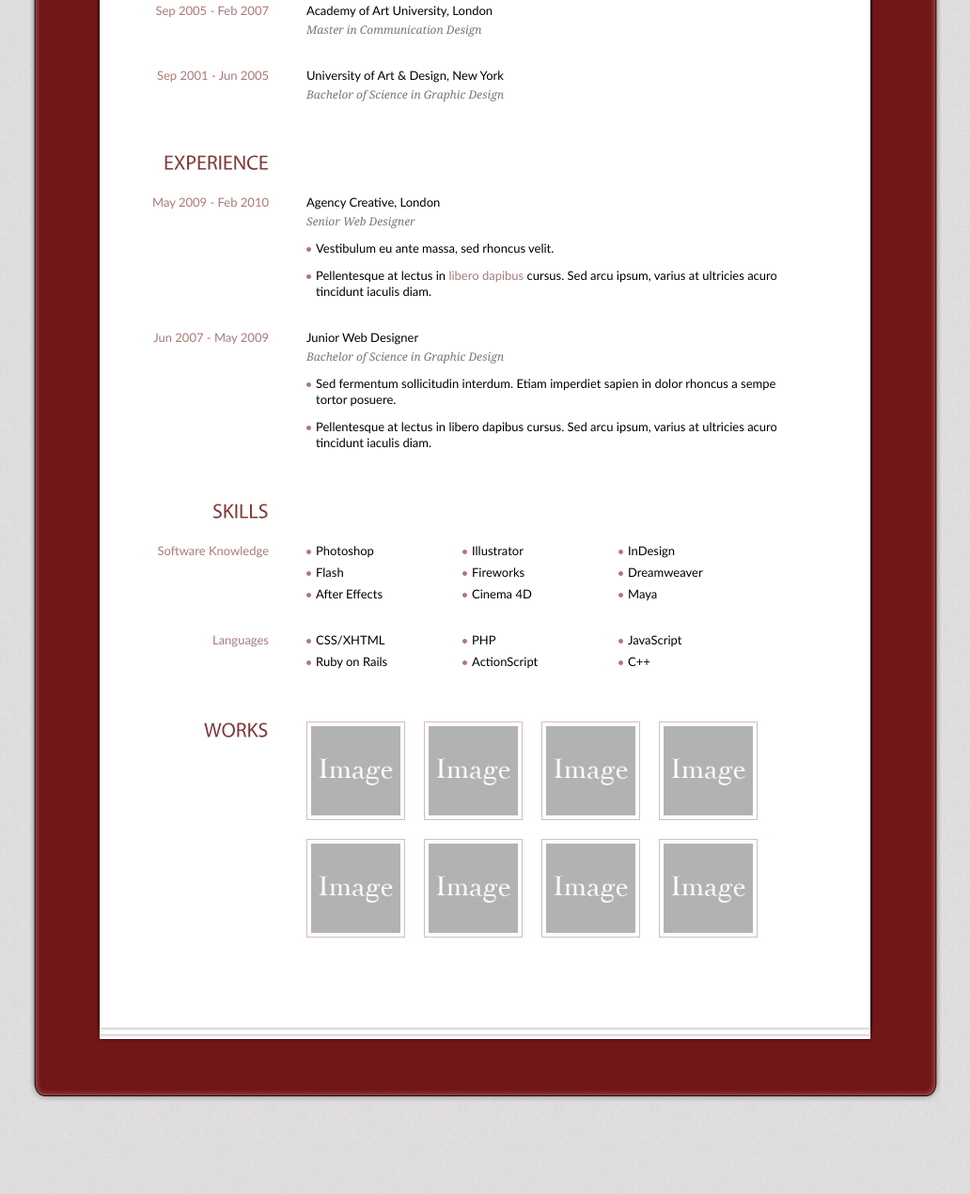
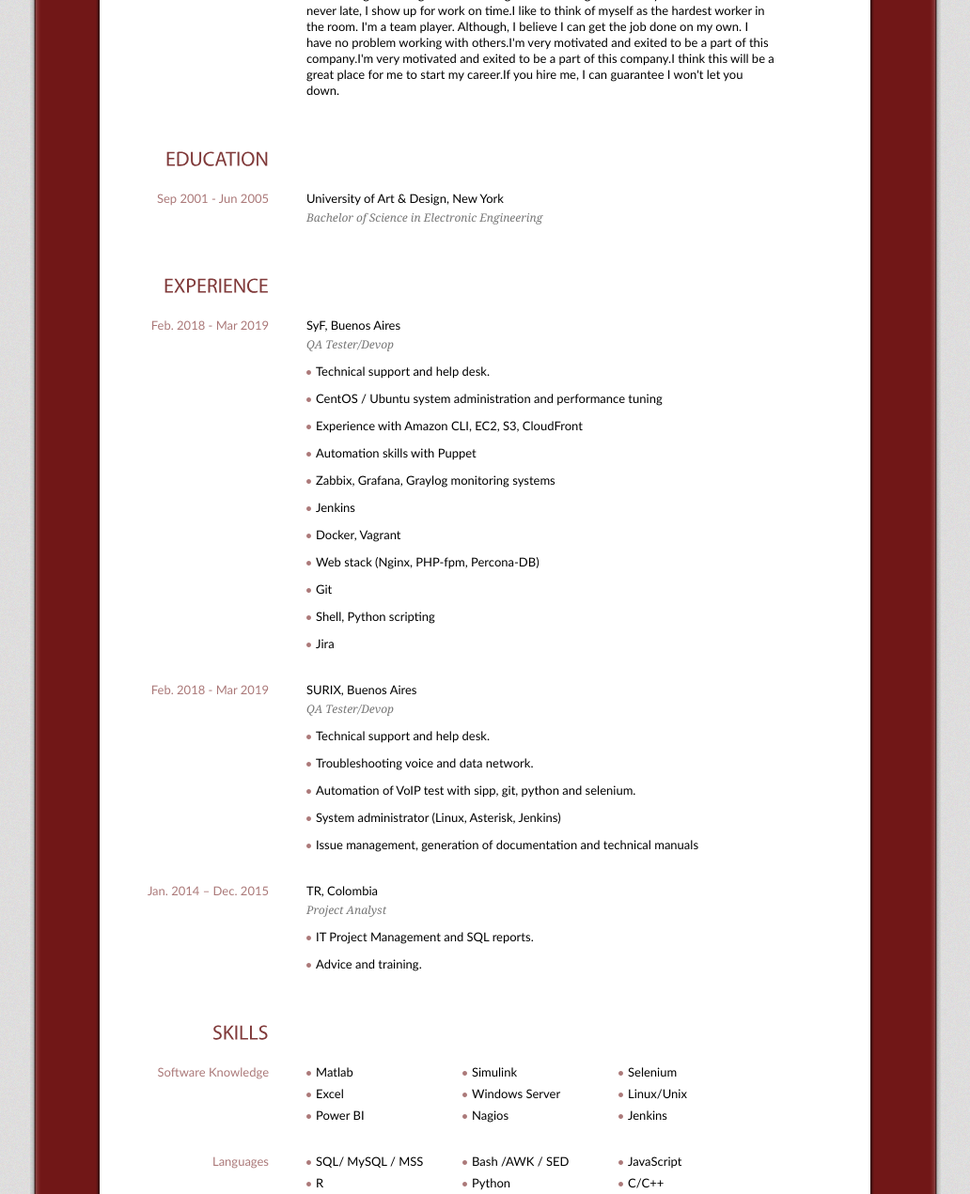
Before and after one commit to FranklinA/student50_WPwPaJ, a plain HTML site: page index.html in a window 1280 px wide. Shown: the part 640-1911 px from the top of the page at 94% size, without its empty margins (124-1156 px from the left). Drawn offline with Linux system fonts and the light colour scheme.

Commit message:
Update the summery CV

```diff
--- a/index.html
+++ b/index.html
@@ -33,12 +33,12 @@
       <div id="paper-mid">
         <div class="entry">
           <!-- Begin Image -->
-          <img class="portrait" src="images/image.jpg" alt="John Smith" />
+          <img class="portrait" src="images/image2.jpg" alt="John Smith" />
           <!-- End Image -->
           <!-- Begin Personal Information -->
           <div class="self">
-            <h1 class="name">John Smith <br />
-              <span>Interactive Designer</span></h1>
+            <h1 class="name">Franklin Angulo <br />
+              <span>Electronic Engineering</span></h1>
             <ul>
               <li class="ad">111 Lorem Street, 34785, Ipsum City</li>
               <li class="mail">johnsmith@business.com</li>
@@ -61,22 +61,19 @@
         </div>
         <!-- Begin 1st Row -->
         <div class="entry">
-          <h2>OBJECTIVE</h2>
-          <p>Lorem ipsum dolor sit amet, consectetur adipiscing elit. Proin dignissim viverra nibh sed varius. Proin bibendum nunc in sem ultrices posuere. Aliquam ut aliquam lacus.</p>
+          <h2>CAREER</h2>
+          <h2> </h2>
+          <h2>SUMMARY</h2>
+          <p>Electronic engineer with 8 years of experience in systems and telecommunications projects. Experience with continuos integration and test culture like jenkins, selenium with python, scripting and automation technologies in Unix system with bash, sed and awk. Strong knowledge in PMP and agile methodologies.I'm a very hard worker.I'm never late, I show up for work on time.I like to think of myself as the hardest worker in the room. I'm a team player. Although, I believe I can get the job done on my own. I have no problem working with others.I'm very motivated and exited to be a part of this company.I'm very motivated and exited to be a part of this company.I think this will be a great place for me to start my career.If you hire me, I can guarantee I won't let you down.</p>
         </div>
         <!-- End 1st Row -->
         <!-- Begin 2nd Row -->
         <div class="entry">
           <h2>EDUCATION</h2>
           <div class="content">
-            <h3>Sep 2005 - Feb 2007</h3>
-            <p>Academy of Art University, London <br />
-              <em>Master in Communication Design</em></p>
-          </div>
-          <div class="content">
             <h3>Sep 2001 - Jun 2005</h3>
             <p>University of Art &amp; Design, New York <br />
-              <em>Bachelor of Science in Graphic Design</em></p>
+              <em>Bachelor of Science in Electronic Engineering</em></p>
           </div>
         </div>
         <!-- End 2nd Row -->
@@ -84,21 +81,43 @@
         <div class="entry">
           <h2>EXPERIENCE</h2>
           <div class="content">
-            <h3>May 2009 - Feb 2010</h3>
-            <p>Agency Creative, London <br />
-              <em>Senior Web Designer</em></p>
+            <h3>Feb. 2018 - Mar 2019</h3>
+            <p>SyF, Buenos Aires <br />
+              <em>QA Tester/Devop</em></p>
             <ul class="info">
-              <li>Vestibulum eu ante massa, sed rhoncus velit.</li>
-              <li>Pellentesque at lectus in <a href="#">libero dapibus</a> cursus. Sed arcu ipsum, varius at ultricies acuro, tincidunt iaculis diam.</li>
+              <li>Technical support and help desk.</li>
+              <li>CentOS / Ubuntu system administration and performance tuning</li>
+              <li>Experience with Amazon CLI, EC2, S3, CloudFront</li>
+              <li>Automation skills with Puppet
+              <li>Zabbix, Grafana, Graylog monitoring systems</li>
+              <li>Jenkins</li>
+              <li>Docker, Vagrant</li>
+              <li>Web stack (Nginx, PHP-fpm, Percona-DB)</li>
+              <li>Git</li>
+              <li>Shell, Python scripting</li>
+              <li>Jira </li>
             </ul>
           </div>
           <div class="content">
-            <h3>Jun 2007 - May 2009</h3>
-            <p>Junior Web Designer <br />
-              <em>Bachelor of Science in Graphic Design</em></p>
+            <h3>Feb. 2018 - Mar 2019</h3>
+            <p>SURIX, Buenos Aires <br />
+              <em>QA Tester/Devop</em></p>
             <ul class="info">
-              <li>Sed fermentum sollicitudin interdum. Etiam imperdiet sapien in dolor rhoncus a semper tortor posuere. </li>
-              <li>Pellentesque at lectus in libero dapibus cursus. Sed arcu ipsum, varius at ultricies acuro, tincidunt iaculis diam.</li>
+              <li>Technical support and help desk.</li>
+              <li>Troubleshooting voice and data network.</li>
+              <li>Automation of VoIP test with sipp, git, python and selenium.</li>
+              <li>System administrator (Linux, Asterisk, Jenkins)</li>
+              <li>Issue management, generation of documentation and technical manuals</li>
+            </ul>
+          </div>
+          <div class="content">
+            <h3>Jan. 2014 – Dec. 2015</h3>
+            <p>TR,
+              Colombia <br />
+              <em>Project Analyst</em></p>
+            <ul class="info">
+              <li>IT Project Management and SQL reports.</li>
+              <li>Advice and training.</li>
             </ul>
           </div>
         </div>
@@ -109,26 +128,26 @@
           <div class="content">
             <h3>Software Knowledge</h3>
             <ul class="skills">
-              <li>Photoshop</li>
-              <li>Illustrator</li>
-              <li>InDesign</li>
-              <li>Flash</li>
-              <li>Fireworks</li>
-              <li>Dreamweaver</li>
-              <li>After Effects</li>
-              <li>Cinema 4D</li>
-              <li>Maya</li>
+              <li>Matlab</li>
+              <li>Simulink</li>
+              <li>Selenium</li>
+              <li>Excel</li>
+              <li>Windows Server</li>
+              <li>Linux/Unix</li>
+              <li>Power BI</li>
+              <li>Nagios</li>
+              <li>Jenkins</li>
             </ul>
           </div>
           <div class="content">
             <h3>Languages</h3>
             <ul class="skills">
-              <li>CSS/XHTML</li>
-              <li>PHP</li>
+              <li>SQL/ MySQL / MSS </li>
+              <li>Bash /AWK / SED</li>
               <li>JavaScript</li>
-              <li>Ruby on Rails</li>
-              <li>ActionScript</li>
-              <li>C++</li>
+              <li>R</li>
+              <li>Python</li>
+              <li>C/C++</li>
             </ul>
           </div>
         </div>
```
Also changed, not shown: images/image2.jpg (added).
